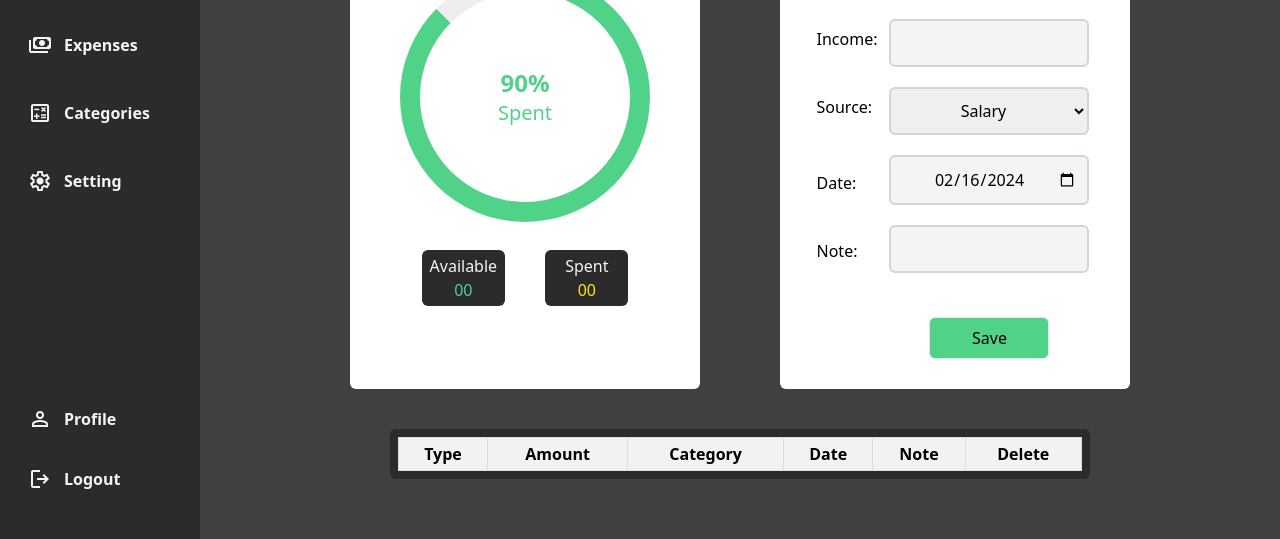
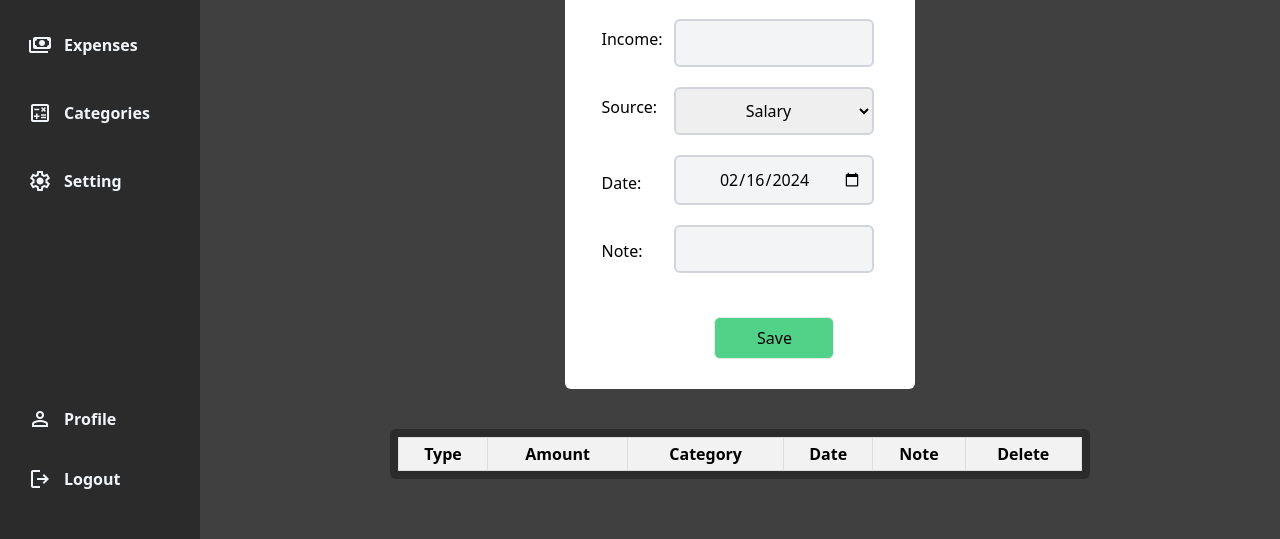
Before and after one commit to TauseefHaider/Portfolio-P-1, a website: page home.html in a window 1280 px wide. Shown: the part 261-800 px from the top of the page. Drawn offline with nearby package versions, Linux system fonts and the light colour scheme; sample sign-in values are in the browser's storage.

Commit message:
changess

```diff
--- a/home.html
+++ b/home.html
@@ -32,6 +32,8 @@
         color: black;
       }
     </style>
+    <!-- favicon -->
+    <link rel="shortcut icon" href="assets/fav.png" type="image/x-icon" />
   </head>
   <body
     class="bg-[#404040] font-Source Sans Pro, m-0 p-0 sans-serif text-slate-100 w-full h-full"
@@ -195,7 +197,7 @@
           class="bg-[#404040] w-full md:w-[calc(100%-200px)] lg:flex grid pt-10 justify-center gap-20"
         >
           <!-- Percentage Circle -->
-          <div
+          <!-- <div
             class="bg-white rounded-md h-[500px] w-[300px] md:w-[350px] lg:w-[350px] md:p-[30px] gap-7 text-black flex flex-col justify-center items-center"
           >
             <div
@@ -231,7 +233,7 @@
                 <p class="text-[#ffe600]">00</p>
               </div>
             </div>
-          </div>
+          </div> -->
           <!-- Input -->
           <div
             class="bg-white rounded-md h-[500px] w-[300px] md:w-[350px] lg:w-[350px] md:p-[30px] gap-7 text-black flex flex-col"
```
Also changed, not shown: categories.html (+1 -0 lines), expense.html (+1 -0 lines), income.html (+1 -0 lines), index.html (+1 -0 lines), login.html (+1 -0 lines), profile.html (+1 -0 lines), setting.html (+1 -0 lines), assets/fav.png (added), assets/favi.png (added).
